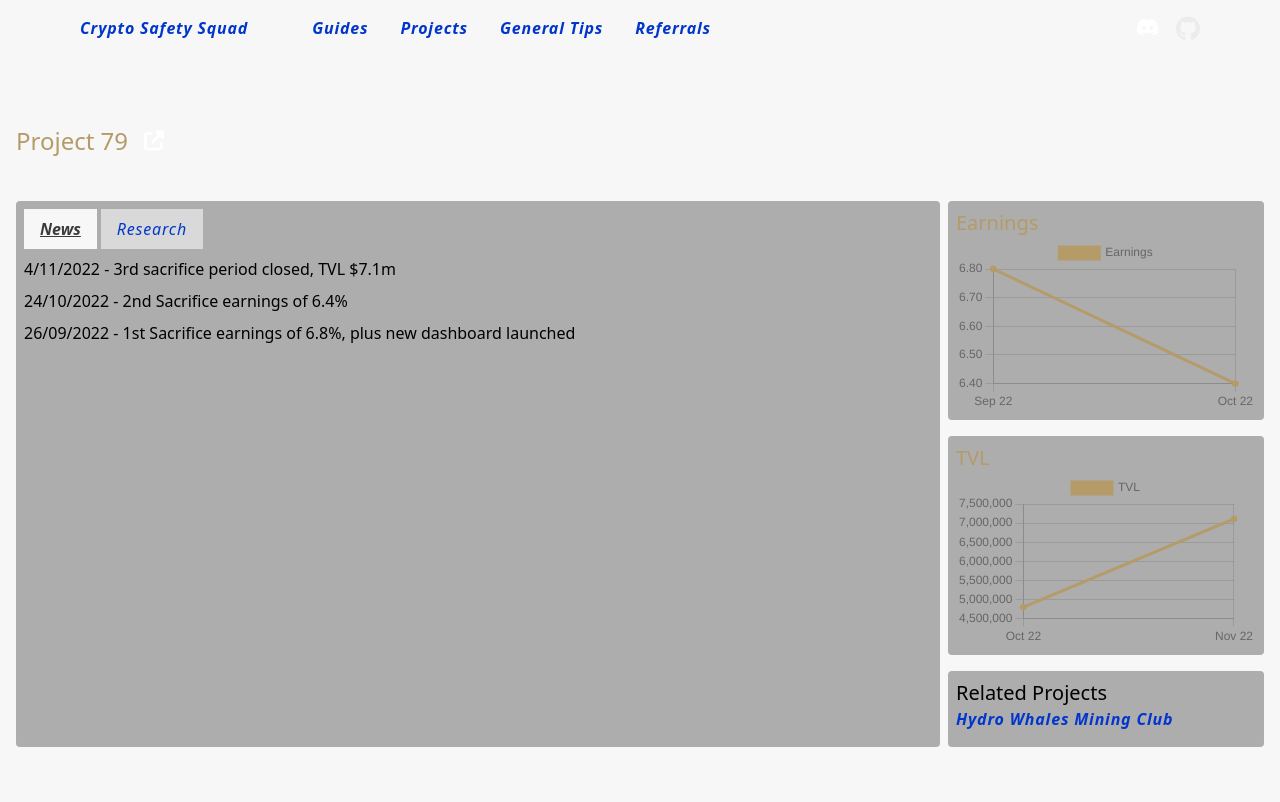
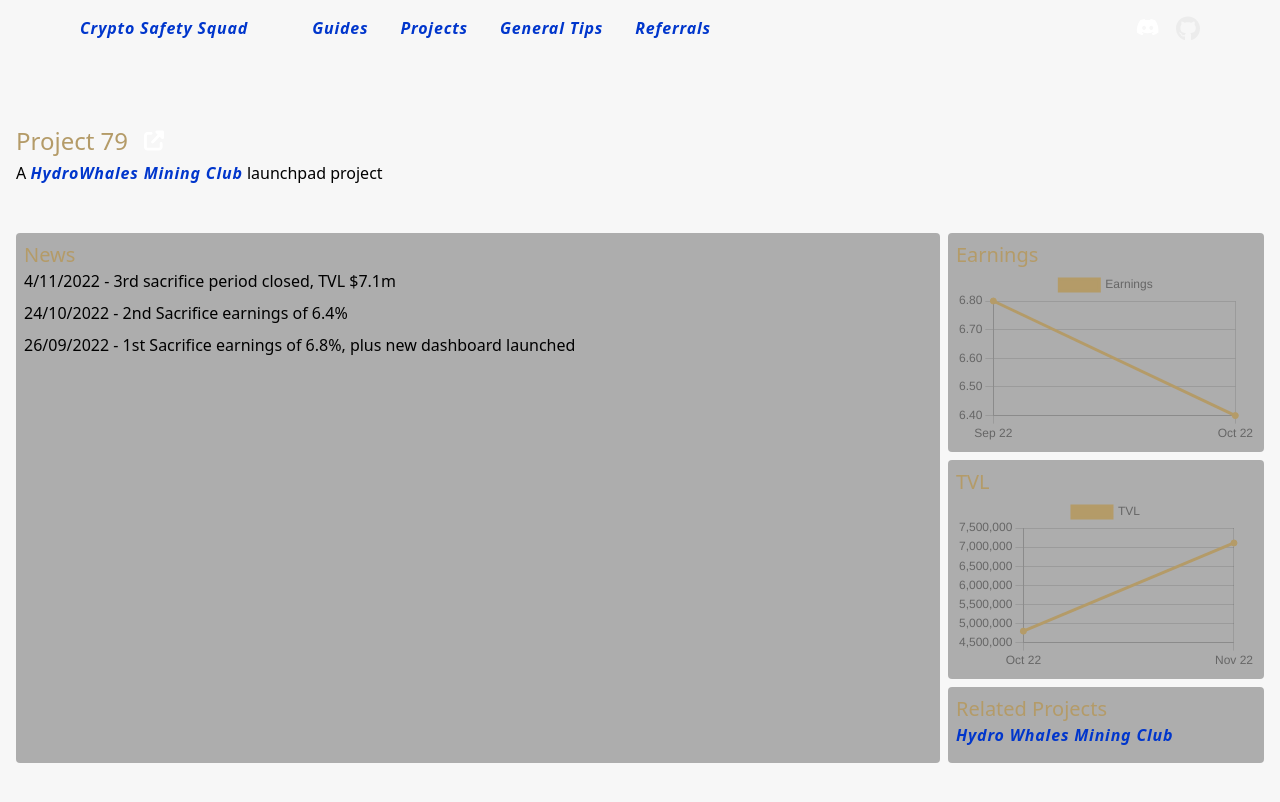
Before and after one commit to CryptoSafetySquad/website, a Next.js app: page /projects/project79 in a window 1280 px wide. Shown: the top 802 px of the page. Built offline with nearby package versions, Linux system fonts and the light colour scheme.

Commit message:
Simplify project79 page.

```diff
--- a/Components/Project/Header.tsx
+++ b/Components/Project/Header.tsx
@@ -5,19 +5,21 @@ interface ProjectHeaderProps {
   website?: string;
   opensea?: string;
   className?: string;
+  description?: any;
 }
 
-const Header = ({ className, name, website, opensea }: ProjectHeaderProps) => {
+const Header = ({ className, name, website, opensea, description }: ProjectHeaderProps) => {
   const linkIcon = <img className='mr-2' src='/images/icons/external.svg' height='20' width='20' />
   const openseaIcon = <img className='mr-2' src='/images/icons/opensea.svg' height='22' width='22' />
 
   return (
     <div>
-      <h1 className={`flex ${className}`}>
+      <h1 className={`flex ${className} mb-2`}>
         <span className='mr-4'>{name}</span>
         {website && <ExternalLink href={`${website}`}>{linkIcon}</ExternalLink>}
         {opensea && <ExternalLink href={`${opensea}`}>{openseaIcon}</ExternalLink>}
       </h1>
+      {description}
     </div>
   )
 }
--- a/pages/projects/project79.tsx
+++ b/pages/projects/project79.tsx
@@ -13,12 +13,7 @@ import {
 } from 'chart.js';
 
 import Page from '../../Components/Page'
-import ExternalLink from '../../Components/ExternalLink'
-import TabbedContent from '../../Components/TabbedContent'
-import AuthorComponent from '../../Components/Author'
-import Disclaimer from '../../Components/Research/Disclaimer'
 import Header from '../../Components/Project/Header'
-import PrivateSniper from '../../data/authors/PrivateSniper'
 import earnings from '../../data/projects/project79/earnings'
 import tvl from '../../data/projects/project79/tvl'
 
@@ -31,52 +26,6 @@ ChartJS.register(
   Tooltip,
   Legend
 );
-
-const doxxed = () => {
-  return (
-    <>
-      Core team fully <abbr title='Doxxed means personal data is available about team members, photo, work history, social media profiles etc.'>doxxed</abbr>: <ExternalLink href='https://www.hydrowhalesclub.com/#team' />
-    </>
-  )
-}
-
-const Research = () => {
-  const tick = '✅'
-  const warn = '⚠️'
-
-  const score = 10
-
-  const author = PrivateSniper
-  const goodPoints = [
-    { key: 'doxxed', content: doxxed() },
-    { key:'legal', content: 'Has legal team on retainer' },
-    { key:'whitepaper', content: 'Full whitepaper' },
-    { key:'wayback', content: (<>Website content is captured in <ExternalLink href='https://web.archive.org/web/20220711192706/https://www.hydrowhalesclub.com/' text='wayback machine' /></>) }
-  ]
-
-  const redFlags = []
-
-  const overview = {
-    project: 'Hydro Whales Mining Club',
-    slug: 'hydro-whales',
-    researcher: PrivateSniper,
-    points: { good: goodPoints.length, bad: redFlags.length },
-    score
-  }
-
-  const researchContent = (
-    <div className='guide'>
-      <p>See research for <Link href='/projects/hydro-whales'><a>Hydro Whales Mining Club</a></Link> as is ran by the same team.</p>
-    </div>
-  )
-
-  return (
-    <div>
-      <h1 className='mb-6'>Project 79 Research</h1>
-      {researchContent}
-    </div>
-  )
-}
 
 const NewsContent = () => {
   const news = [
@@ -159,28 +108,19 @@ const StatsContent = () => {
 
 const Project79: NextPage = () => {
   const title = 'Project 79'
-  const tabs = [
-    {
-      title: 'News',
-      content: <NewsContent />
-    },
-    {
-      title: 'Research',
-      content: <Research />
-    }
-  ]
 
   const content = (
     <>
-      <div className='grid gap-2 grid-cols-[4fr_1fr]'>
+      <div className='grid gap-2 grid-cols-[3fr_1fr]'>
         <div className='card'>
-          <TabbedContent content={tabs} />
+          <h2 className='text-gold'>News</h2>
+          <NewsContent />
         </div>
         <div>
           <StatsContent />
 
           <div className='card'>
-            <h2>Related Projects</h2>
+          <h2 className='text-gold'>Related Projects</h2>
             <ul>
               <li><Link href='/projects/hydro-whales'><a>Hydro Whales Mining Club</a></Link></li>
             </ul>
@@ -197,7 +137,12 @@ const Project79: NextPage = () => {
       content,
       slug: 'projects/project79',
       description: 'Project 79',
-      header: <Header className='text-gold' name={title} website='https://www.project79.com/' />
+      header: <Header
+        className='text-gold'
+        name={title}
+        website='https://www.project79.com/'
+        description={<p>A <Link href='/projects/hydro-whales'><a>HydroWhales Mining Club</a></Link> launchpad project</p>}
+      />
     }} />
   )
 }
--- a/styles/globals.css
+++ b/styles/globals.css
@@ -167,7 +167,7 @@ h1 {
 
 .card {
   background: rgba(0,0,0,0.3);
-  @apply p-2 mb-4 rounded;
+  @apply p-2 mb-2 rounded;
 }
 
 /* @media (prefers-color-scheme: dark) {
```
